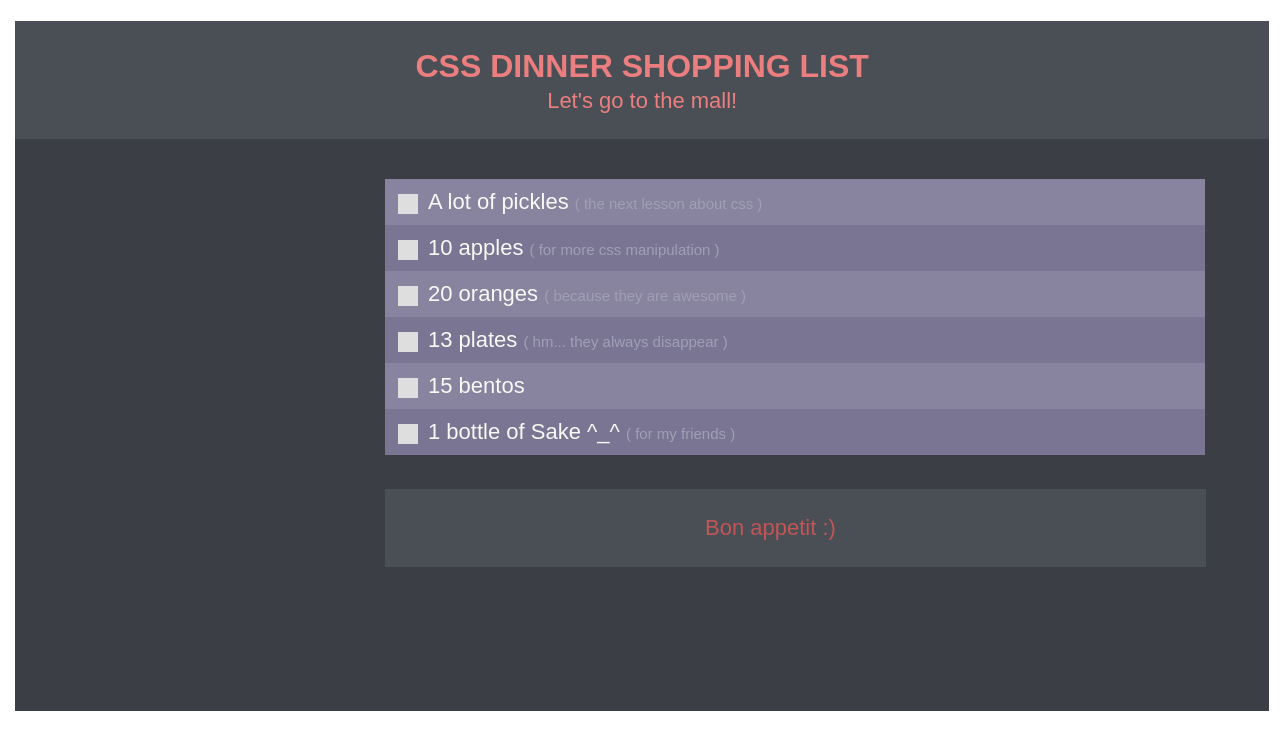
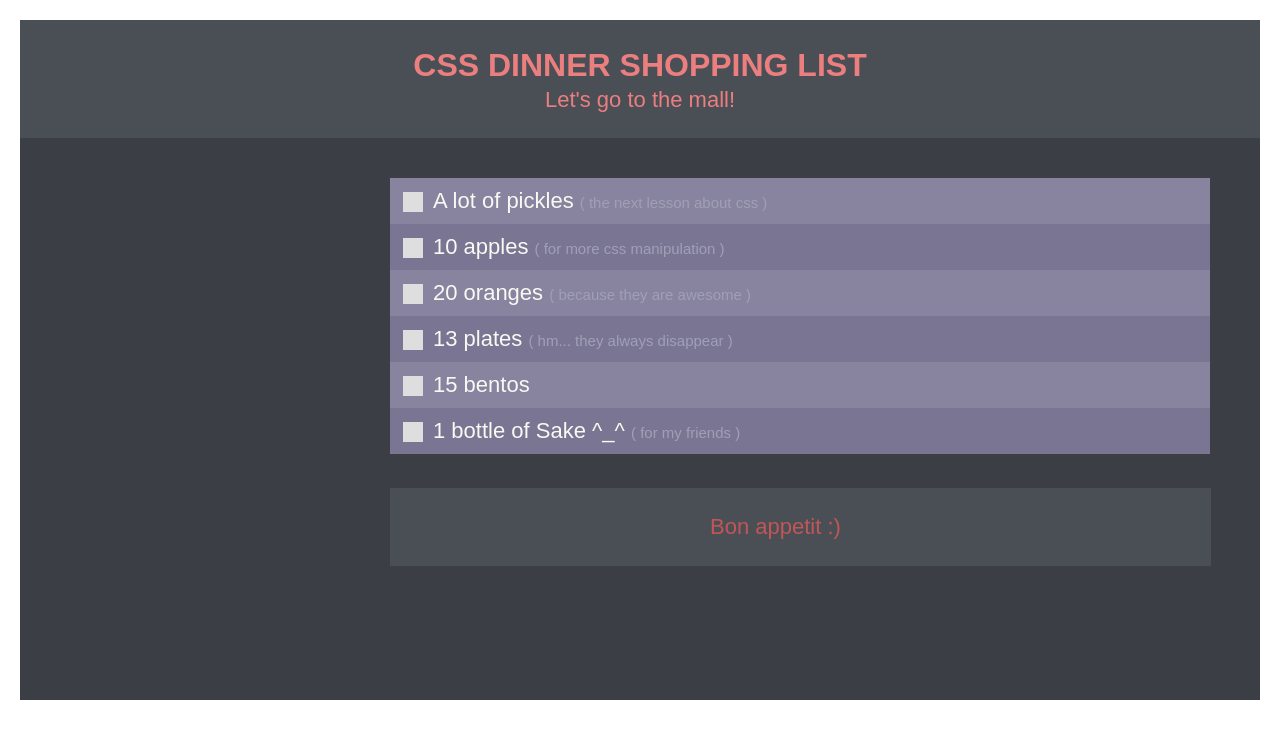
Before and after one commit to BorisSainskiy/lesson4, a plain HTML site: page index.html in a window 1280 px wide. Drawn offline with Linux system fonts and the light colour scheme.

Commit message:
minor changes

```diff
--- a/index.html
+++ b/index.html
@@ -13,8 +13,8 @@
         <span>Let's go to the mall!</span>
     </header>
     <main>
-        <div id="conteiner">
-            <form action="">
+        <div>
+            <form>
 
                 <div>
                     <input type="checkbox" id="pickl"/>
@@ -45,14 +45,11 @@
                     <input type="checkbox" id="bottle"/>
                     <label class="nth" for="bottle">1 bottle of Sake ^_^ <span>for my friends</span></label>
                 </div>
-
             </form>
         </div>
     </main>
     <footer>
-
          <span>Bon appetit :)</span>
-
     </footer>
 </body>
 </html>
--- a/main.css
+++ b/main.css
@@ -1,31 +1,24 @@
-
 body {
     margin: 0px;
     padding: 0px;
     font-family:  \'Trebuchet MS\', Trebuchet, Arial, sans-serif;
-
+    border: 20px solid white;
 }
 /*Header*/
-#conteiner {
+header {
     width: 100%;
-    height: 100%;
-}
-header {
-    margin-top: 15px;
-    margin-left: 15px;
-    width: 98%;
     height: 118px;
     background-color: #4a4f56;
     color: #eb7e7f;
     text-align: center;
-
 }
 
 h1 {
+    margin-top: 0px;
     padding-top: 30px;
     text-transform: uppercase;
     line-height: 30px;
-     margin-bottom: 10px;
+    margin-bottom: 10px;
 }
 
 h1 + span {
@@ -38,12 +31,11 @@ h1 + span {
 
 main {
     height: 350px;
-    margin-left: 15px;
-    width: 98%;
+    width: 100%;
     background-color: #3b3f45;
 }
 
-#conteiner form {
+form {
     margin-left: 370px;
     padding-top: 40px;
 }
@@ -117,10 +109,8 @@ label:active {
 }
 
 footer {
-    width: 98%;
-    margin-left: 15px;
-    margin-bottom: 15px;
-    height: 222px;
+    width: 100%;
+    height: 212px;
     background-color: #3b3f45;
 }
  footer span  {
```
